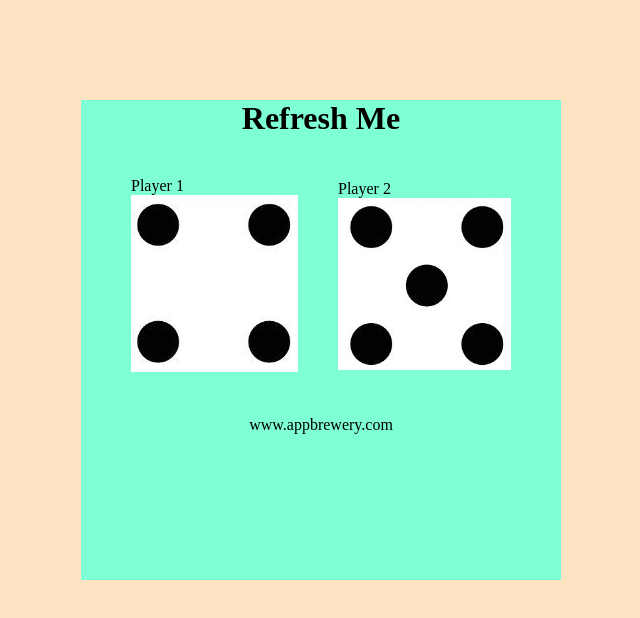
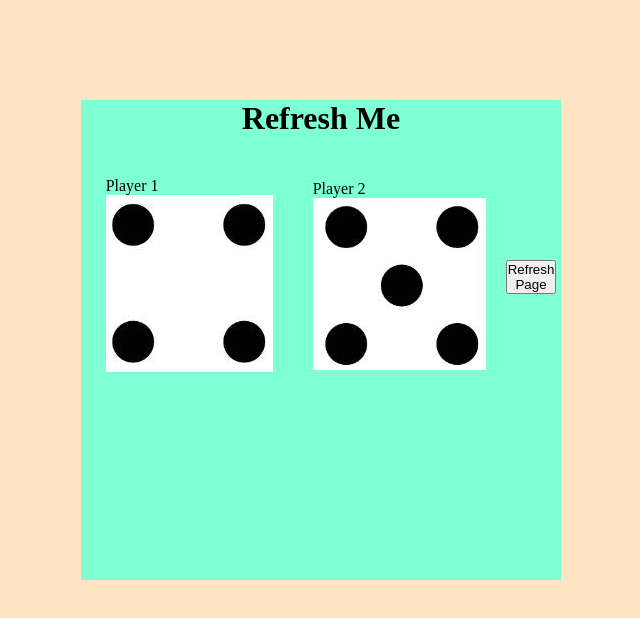
Before and after one commit to gidon122/Dicee, a plain HTML site: page index.html in a window 1280 px wide. Shown: the whole page, without its empty margins (319-959 px from the left). Drawn offline with Linux system fonts and the light colour scheme.

Commit message:
Add refresh button with reload functionality
Added a refresh button that reloads the page.

```diff
--- a/index.html
+++ b/index.html
@@ -20,12 +20,17 @@
                 <p>Player 2</p>
                 <img class="img2" src="img/dice6.jpg">
             </div>
+        <button class="refresh-btn" onclick="refreshPage()">Refresh Page</button>
+
+<script>
+  function refreshPage() {
+    location.reload();
+  }
+</script>
 
 
         </div>
-        <footer>
-            www.appbrewery.com
-            </footer>
+
 
     </div>
 
```
